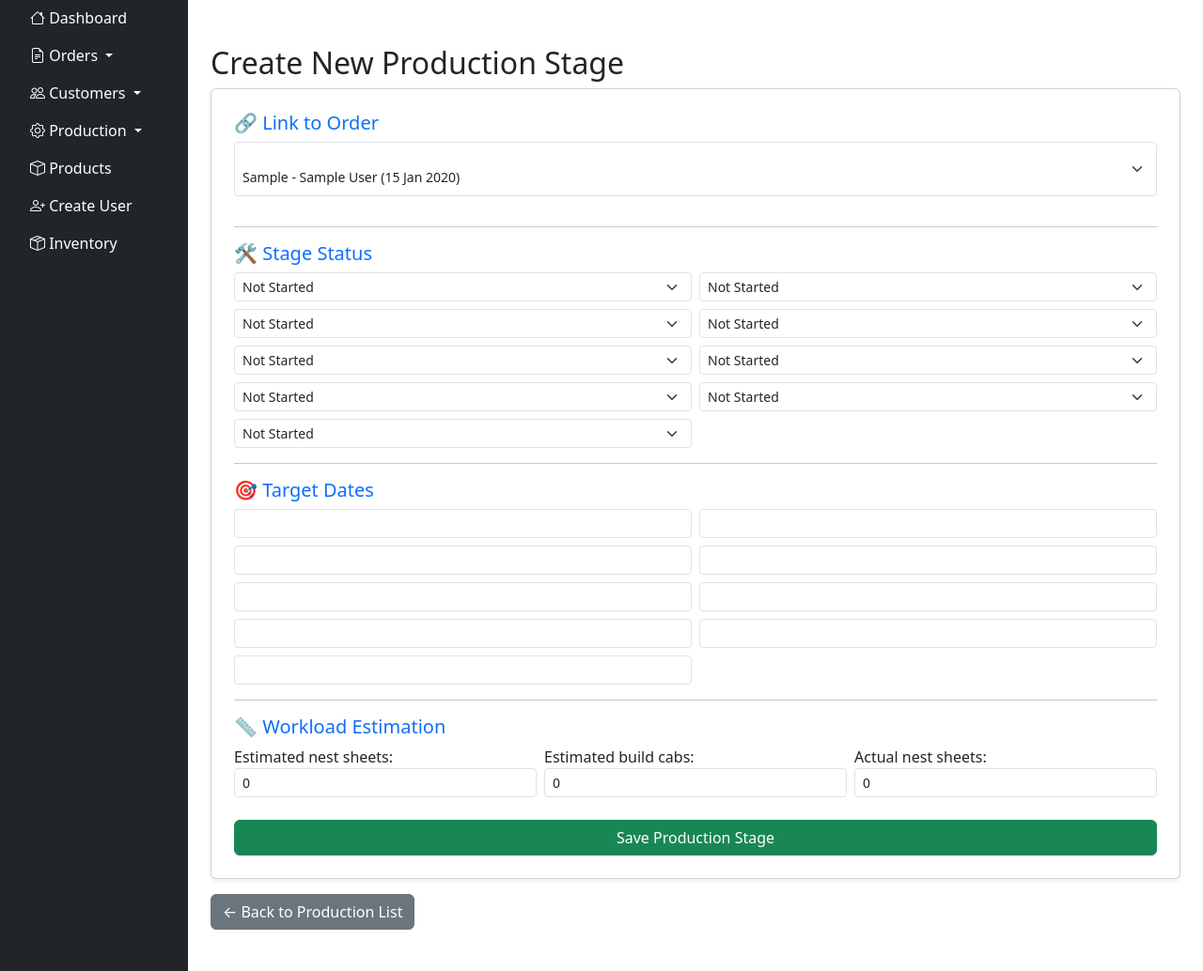
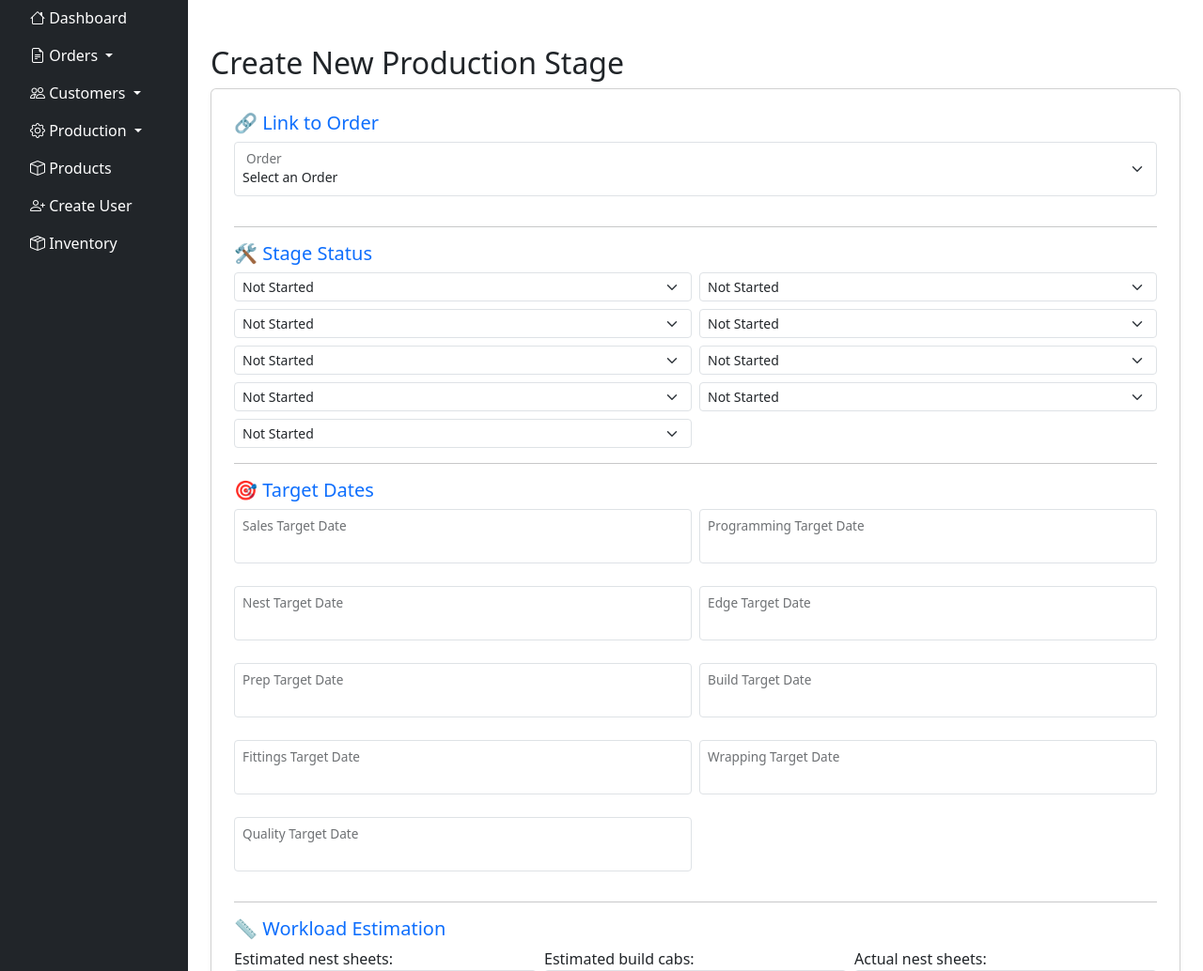
Before and after one commit to jordanjw404/new_factory_system, a Django app: page /production/create/ in a window 1280 px wide. Shown: the part 57-1091 px from the top of the page at 94% size. Run offline with Django 5.2, Linux system fonts and the light colour scheme; a user stored in the database is signed in; tables that the repository leaves empty hold one stand-in row (values such as "Sample post"); some libraries are stand-ins or nearby versions.

Commit message:
Refactor production forms and views for improved functionality and UI consistency; add production detail template.

```diff
--- a/factory_system/core/templates/core/includes/sidebar.html
+++ b/factory_system/core/templates/core/includes/sidebar.html
@@ -40,9 +40,12 @@
           <i class="bi bi-gear"></i> Production
         </a>
         <ul class="dropdown-menu" aria-labelledby="productionMenu">
-          <li><a class="dropdown-item" href="{% url 'production:production_list' %}">Production List</a></li>
-          <a class="dropdown-item" href="{% url 'production:production_create' %}">Create Production</a>
-          <li><a class="dropdown-item" href="#">Production Detail List</a></li>
+          <li>
+            <a class="dropdown-item" href="{% url 'production:production_list' %}">Production List</a>
+          </li>
+          <li>
+            <a class="dropdown-item" href="{% url 'production:production_create' %}">Create Production</a>
+          </li>
         </ul>
       </li>
 
--- a/factory_system/production/templates/production/production_form.html
+++ b/factory_system/production/templates/production/production_form.html
@@ -10,8 +10,21 @@
 
     <h5 class="text-primary">🔗 Link to Order</h5>
     <div class="form-floating mb-3">
-      {{ form.order|add_class:"form-select form-select-sm" }}
+      <select name="order" id="id_order" class="form-select form-select-sm" onchange="this.form.submit()">
+
+        <option value="">Select an Order</option>
+        {% for order in orders %}
+          <option value="{{ order.id }}"
+                  data-ref="{{ order.reference }}"
+                  data-customer="{{ order.customer.name }}"
+                  data-delivery="{{ order.delivery_date }}">
+            {{ order.reference }} - {{ order.customer.name }}
+          </option>
+        {% endfor %}
+      </select>
+      <label for="id_order">Order</label>
     </div>
+
 
     <div id="orderInfo" class="alert alert-secondary mt-3 d-none">
       <p><strong>Reference:</strong> <span id="orderReference"></span></p>
@@ -38,16 +51,44 @@
 
     <h5 class="text-primary">🎯 Target Dates</h5>
     <div class="row g-2">
-      <div class="col-md-6">{{ form.sales_target_date|add_class:"form-control form-control-sm" }}</div>
-      <div class="col-md-6">{{ form.programming_target_date|add_class:"form-control form-control-sm" }}</div>
-      <div class="col-md-6">{{ form.nest_target_date|add_class:"form-control form-control-sm" }}</div>
-      <div class="col-md-6">{{ form.edge_target_date|add_class:"form-control form-control-sm" }}</div>
-      <div class="col-md-6">{{ form.prep_target_date|add_class:"form-control form-control-sm" }}</div>
-      <div class="col-md-6">{{ form.build_target_date|add_class:"form-control form-control-sm" }}</div>
-      <div class="col-md-6">{{ form.fittings_target_date|add_class:"form-control form-control-sm" }}</div>
-      <div class="col-md-6">{{ form.wrapping_target_date|add_class:"form-control form-control-sm" }}</div>
-      <div class="col-md-6">{{ form.quality_target_date|add_class:"form-control form-control-sm" }}</div>
+      <div class="col-md-6 form-floating mb-3">
+        {{ form.sales_target_date|add_class:"form-control form-control-sm" }}
+        <label for="{{ form.sales_target_date.id_for_label }}">Sales Target Date</label>
+      </div>
+      <div class="col-md-6 form-floating mb-3">
+        {{ form.programming_target_date|add_class:"form-control form-control-sm" }}
+        <label for="{{ form.programming_target_date.id_for_label }}">Programming Target Date</label>
+      </div>
+      <div class="col-md-6 form-floating mb-3">
+        {{ form.nest_target_date|add_class:"form-control form-control-sm" }}
+        <label for="{{ form.nest_target_date.id_for_label }}">Nest Target Date</label>
+      </div>
+      <div class="col-md-6 form-floating mb-3">
+        {{ form.edge_target_date|add_class:"form-control form-control-sm" }}
+        <label for="{{ form.edge_target_date.id_for_label }}">Edge Target Date</label>
+      </div>
+      <div class="col-md-6 form-floating mb-3">
+        {{ form.prep_target_date|add_class:"form-control form-control-sm" }}
+        <label for="{{ form.prep_target_date.id_for_label }}">Prep Target Date</label>
+      </div>
+      <div class="col-md-6 form-floating mb-3">
+        {{ form.build_target_date|add_class:"form-control form-control-sm" }}
+        <label for="{{ form.build_target_date.id_for_label }}">Build Target Date</label>
+      </div>
+      <div class="col-md-6 form-floating mb-3">
+        {{ form.fittings_target_date|add_class:"form-control form-control-sm" }}
+        <label for="{{ form.fittings_target_date.id_for_label }}">Fittings Target Date</label>
+      </div>
+      <div class="col-md-6 form-floating mb-3">
+        {{ form.wrapping_target_date|add_class:"form-control form-control-sm" }}
+        <label for="{{ form.wrapping_target_date.id_for_label }}">Wrapping Target Date</label>
+      </div>
+      <div class="col-md-6 form-floating mb-3">
+        {{ form.quality_target_date|add_class:"form-control form-control-sm" }}
+        <label for="{{ form.quality_target_date.id_for_label }}">Quality Target Date</label>
+      </div>
     </div>
+
 
     <hr>
 
@@ -73,35 +114,4 @@
   <a href="{% url 'production:production_list' %}" class="btn btn-secondary mt-3">← Back to Production List</a>
 </div>
 
-<script>
-  document.addEventListener('DOMContentLoaded', function() {
-    const orderSelect = document.getElementById('id_order');
-    const orderInfo = document.getElementById('orderInfo');
-    const refSpan = document.getElementById('orderReference');
-    const custSpan = document.getElementById('orderCustomer');
-    const delivSpan = document.getElementById('orderDeliveryDate');
-
-    orderSelect.addEventListener('change', function() {
-      const selectedOption = orderSelect.options[orderSelect.selectedIndex];
-
-      if (orderSelect.value) {
-        const fullText = selectedOption.textContent;  // Example: "SO-001 - Test Customer (30 Apr 2025)"
-        const parts = fullText.split(' - ');
-        const ref = parts[0];  // "SO-001"
-        const customerAndDate = parts[1].split(' (');
-        const customer = customerAndDate[0];  // "Test Customer"
-        const delivery = customerAndDate[1].replace(')', '');  // "30 Apr 2025"
-
-        refSpan.textContent = ref;
-        custSpan.textContent = customer;
-        delivSpan.textContent = delivery;
-        orderInfo.classList.remove('d-none');
-      } else {
-        orderInfo.classList.add('d-none');
-      }
-    });
-  });
-  </script>
-
-
 {% endblock %}
--- a/factory_system/production/templates/production/production_list.html
+++ b/factory_system/production/templates/production/production_list.html
@@ -89,9 +89,9 @@
 
         <!-- Actions -->
         <td>
-          <a href="{% url 'production:production_detail' stage.pk %}" class="btn btn-sm btn-outline-primary" title="View">
-            <i class="bi bi-eye"></i>
-          </a>
+          <a href="{% url 'production:production_detail' stage.pk %}" class="btn btn-sm btn-outline-primary">
+            View
+        </a>
         </td>
       </tr>
       {% empty %}
--- a/factory_system/production/urls.py
+++ b/factory_system/production/urls.py
@@ -1,4 +1,3 @@
-# production/urls.py
 from django.urls import path
 from . import views
 
@@ -6,6 +5,6 @@ app_name = 'production'
 
 urlpatterns = [
     path('', views.production_list, name='production_list'),
-    path('<int:pk>/', views.production_detail, name='production_detail'),
     path('create/', views.production_create, name='production_create'),
+    path('<int:pk>/', views.production_detail, name='production_detail'),  # <-- important
 ]
--- a/factory_system/production/views.py
+++ b/factory_system/production/views.py
@@ -1,33 +1,62 @@
 from django.shortcuts import render, get_object_or_404, redirect
 from django.contrib.auth.decorators import login_required
 from .models import ProductionStage
-from .filters import ProductionStageFilter
 from .forms import ProductionStageForm
 from orders.models import Order
+from datetime import timedelta
+from django.utils.timezone import now
 
+# --- Helper function ---
+def subtract_working_days(from_date, working_days):
+    current_date = from_date
+    while working_days > 0:
+        current_date -= datetime.timedelta(days=1)
+        if current_date.weekday() < 5:  # Monday-Friday
+            working_days -= 1
+    return current_date
+
+# --- Production List View ---
 @login_required
 def production_list(request):
-    production_filter = ProductionStageFilter(request.GET, queryset=ProductionStage.objects.select_related('order', 'order__customer'))
+    stages = ProductionStage.objects.select_related('order', 'order__customer')
     return render(request, 'production/production_list.html', {
-        'filter': production_filter,
-        'stages': production_filter.qs,
+        'stages': stages,
     })
 
-@login_required
-def production_detail(request, pk):
-    stage = get_object_or_404(ProductionStage, pk=pk)
-    return render(request, 'production/production_detail.html', {'stage': stage})
+
 
 @login_required
 def production_create(request):
-    orders = Order.objects.select_related('customer')  # <-- Load all orders at the top
-
+    orders = Order.objects.select_related('customer')
     if request.method == 'POST':
         form = ProductionStageForm(request.POST)
         if form.is_valid():
             production_stage = form.save(commit=False)
 
-            # Auto-calculate estimation based on selected order
+            # Fetch delivery date
+            delivery_date = production_stage.order.delivery_date
+
+            # Calculate each stage
+            def workday_before(date, days_back):
+                new_date = date
+                while days_back > 0:
+                    new_date -= timedelta(days=1)
+                    if new_date.weekday() < 5:  # Monday = 0, Sunday = 6
+                        days_back -= 1
+                return new_date
+
+            # Set target dates
+            production_stage.sales_target_date = workday_before(delivery_date, 14)
+            production_stage.programming_target_date = workday_before(delivery_date, 8)
+            production_stage.nest_target_date = workday_before(delivery_date, 7)
+            production_stage.edge_target_date = workday_before(delivery_date, 6)
+            production_stage.prep_target_date = workday_before(delivery_date, 5)
+            production_stage.build_target_date = workday_before(delivery_date, 4)
+            production_stage.fittings_target_date = workday_before(delivery_date, 3)
+            production_stage.wrapping_target_date = workday_before(delivery_date, 2)
+            production_stage.quality_target_date = workday_before(delivery_date, 1)
+
+            # Auto-calculate sheets and cabs too
             production_stage.estimated_nest_sheets = (
                 production_stage.order.cabs * 0.55 +
                 production_stage.order.robes * 0.86 +
@@ -43,3 +72,8 @@ def production_create(request):
         form = ProductionStageForm()
 
     return render(request, 'production/production_form.html', {'form': form, 'orders': orders})
+
+@login_required
+def production_detail(request, pk):
+    stage = get_object_or_404(ProductionStage, pk=pk)
+    return render(request, 'production/production_detail.html', {'stage': stage})
```
Also changed, not shown: factory_system/production/templates/production/production_detail.html (added, +68 -0 lines).
